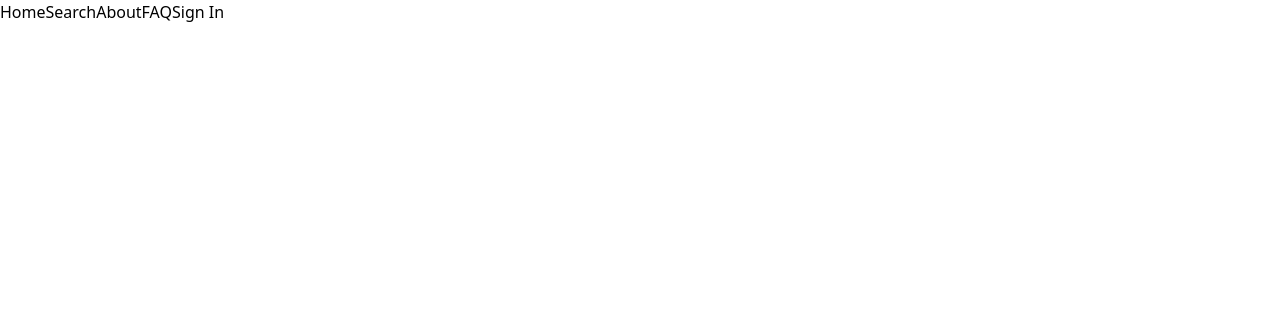
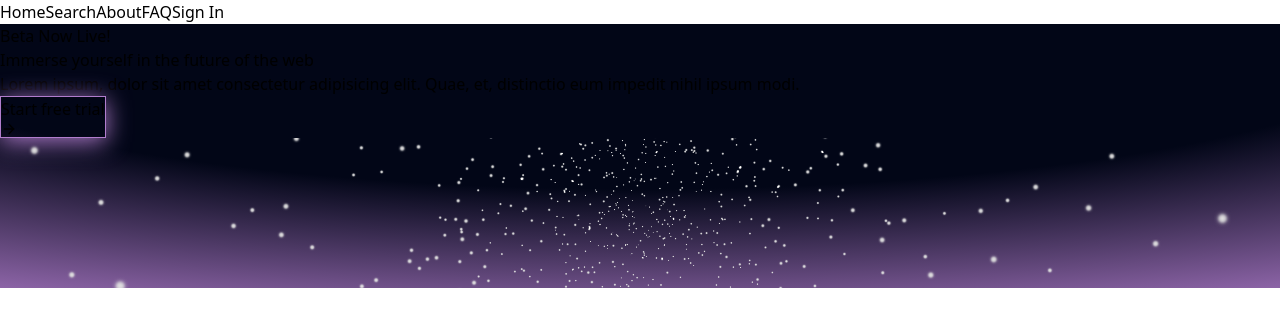
Before and after one commit to JaafarCh01/Immersive-Front-end, a React (Vite) app in the folder immersivef/: page / in a window 1280 px wide. Shown: the top 326 px of the page. Built offline with nearby package versions, Linux system fonts and the light colour scheme.

Commit message:
Added Hero , Layout

```diff
--- a/immersivef/package.json
+++ b/immersivef/package.json
@@ -10,9 +10,12 @@
     "preview": "vite preview"
   },
   "dependencies": {
+    "@react-three/drei": "^9.109.2",
+    "@react-three/fiber": "^8.16.8",
     "framer-motion": "^11.3.19",
     "react": "^18.3.1",
-    "react-dom": "^18.3.1"
+    "react-dom": "^18.3.1",
+    "react-icons": "^5.2.1"
   },
   "devDependencies": {
     "@types/react": "^18.3.3",
--- a/immersivef/src/App.jsx
+++ b/immersivef/src/App.jsx
@@ -1,10 +1,20 @@
 import { useState } from 'react'
-import ChipTabs from './components/ChipTabs'
+
 import { RouterProvider , Route, createRoutesFromElements, createBrowserRouter } from 'react-router-dom'
+import { HomePage } from './pages/HomePage'
+import MainLayout from './layouts/MainLayout'
 
 const router = createBrowserRouter(
-  createRoutesFromElements(<Route path="/" element={<ChipTabs />} />)
+  createRoutesFromElements(
+
+  <Route path="/" element={<MainLayout/>} >
+
+  <Route index element={<HomePage/>} />
+
+  </Route>
 )
+
+);
 
 
 function App() {
--- /dev/null
+++ b/immersivef/src/components/Hero.jsx
@@ -0,0 +1,75 @@
+import { Stars } from "@react-three/drei";
+import { Canvas } from "@react-three/fiber";
+import React, { useEffect } from "react";
+import { FiArrowRight } from "react-icons/fi";
+import {
+  useMotionTemplate,
+  useMotionValue,
+  motion,
+  animate,
+} from "framer-motion";
+
+const COLORS_TOP = ["#13FFAA", "#1E67C6", "#CE84CF", "#DD335C"];
+
+export const Hero = () => {
+  const color = useMotionValue(COLORS_TOP[0]);
+
+  useEffect(() => {
+    animate(color, COLORS_TOP, {
+      ease: "easeInOut",
+      duration: 10,
+      repeat: Infinity,
+      repeatType: "mirror",
+    });
+  }, []);
+
+  const backgroundImage = useMotionTemplate`radial-gradient(125% 125% at 50% 0%, #020617 50%, ${color})`;
+  const border = useMotionTemplate`1px solid ${color}`;
+  const boxShadow = useMotionTemplate`0px 4px 24px ${color}`;
+
+  return (
+    <motion.section
+      style={{
+        backgroundImage,
+      }}
+      className="relative grid min-h-screen place-content-center overflow-hidden bg-gray-950 px-4 py-24 text-gray-200"
+    >
+      <div className="relative z-10 flex flex-col items-center">
+        <span className="mb-1.5 inline-block rounded-full bg-gray-600/50 px-3 py-1.5 text-sm">
+          Beta Now Live!
+        </span>
+        <h1 className="max-w-3xl bg-gradient-to-br from-white to-gray-400 bg-clip-text text-center text-3xl font-medium leading-tight text-transparent sm:text-5xl sm:leading-tight md:text-7xl md:leading-tight">
+            Immerse yourself in the future of the web
+        </h1>
+        <p className="my-6 max-w-xl text-center text-base leading-relaxed md:text-lg md:leading-relaxed">
+          Lorem ipsum, dolor sit amet consectetur adipisicing elit. Quae, et,
+          distinctio eum impedit nihil ipsum modi.
+        </p>
+        <motion.button
+          style={{
+            border,
+            boxShadow,
+          }}
+          whileHover={{
+            scale: 1.015,
+          }}
+          whileTap={{
+            scale: 0.985,
+          }}
+          className="group relative flex w-fit items-center gap-1.5 rounded-full bg-gray-950/10 px-4 py-2 text-gray-50 transition-colors hover:bg-gray-950/50"
+        >
+          Start free trial
+          <FiArrowRight className="transition-transform group-hover:-rotate-45 group-active:-rotate-12" />
+        </motion.button>
+      </div>
+
+      <div className="absolute inset-0 z-0">
+        <Canvas>
+          <Stars radius={50} count={2500} factor={4} fade speed={2} />
+        </Canvas>
+      </div>
+    </motion.section>
+  );
+};
+
+export default Hero;
--- /dev/null
+++ b/immersivef/src/pages/HomePage.jsx
@@ -0,0 +1,12 @@
+import React from 'react'
+import Hero from '../components/Hero';
+
+
+export const HomePage = () => {
+  return ( <>
+        <Hero />
+         </>
+  )
+}
+
+export default HomePage;
```
Also changed, not shown: 1 other file (tests, documents, lock files or other folders).
